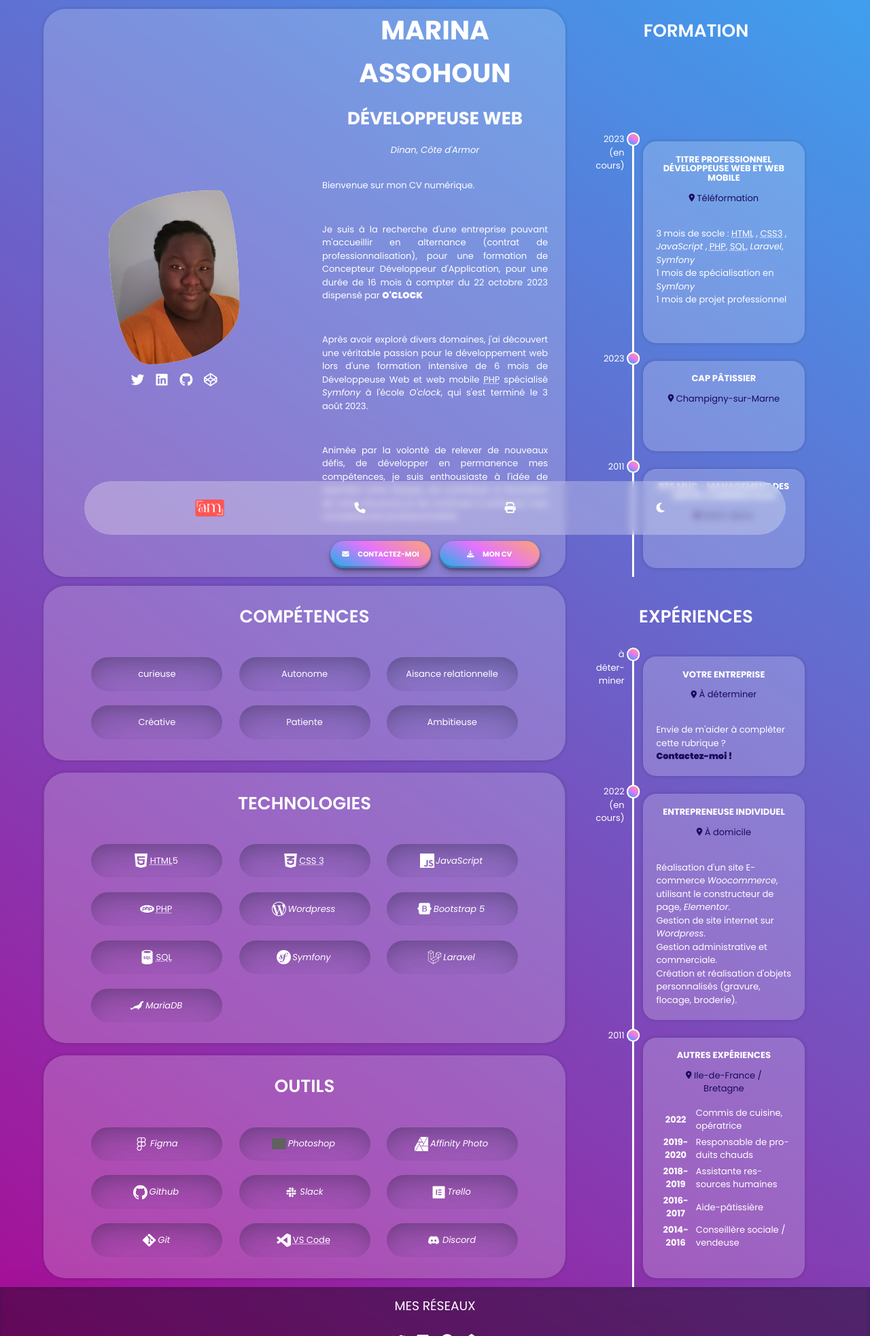
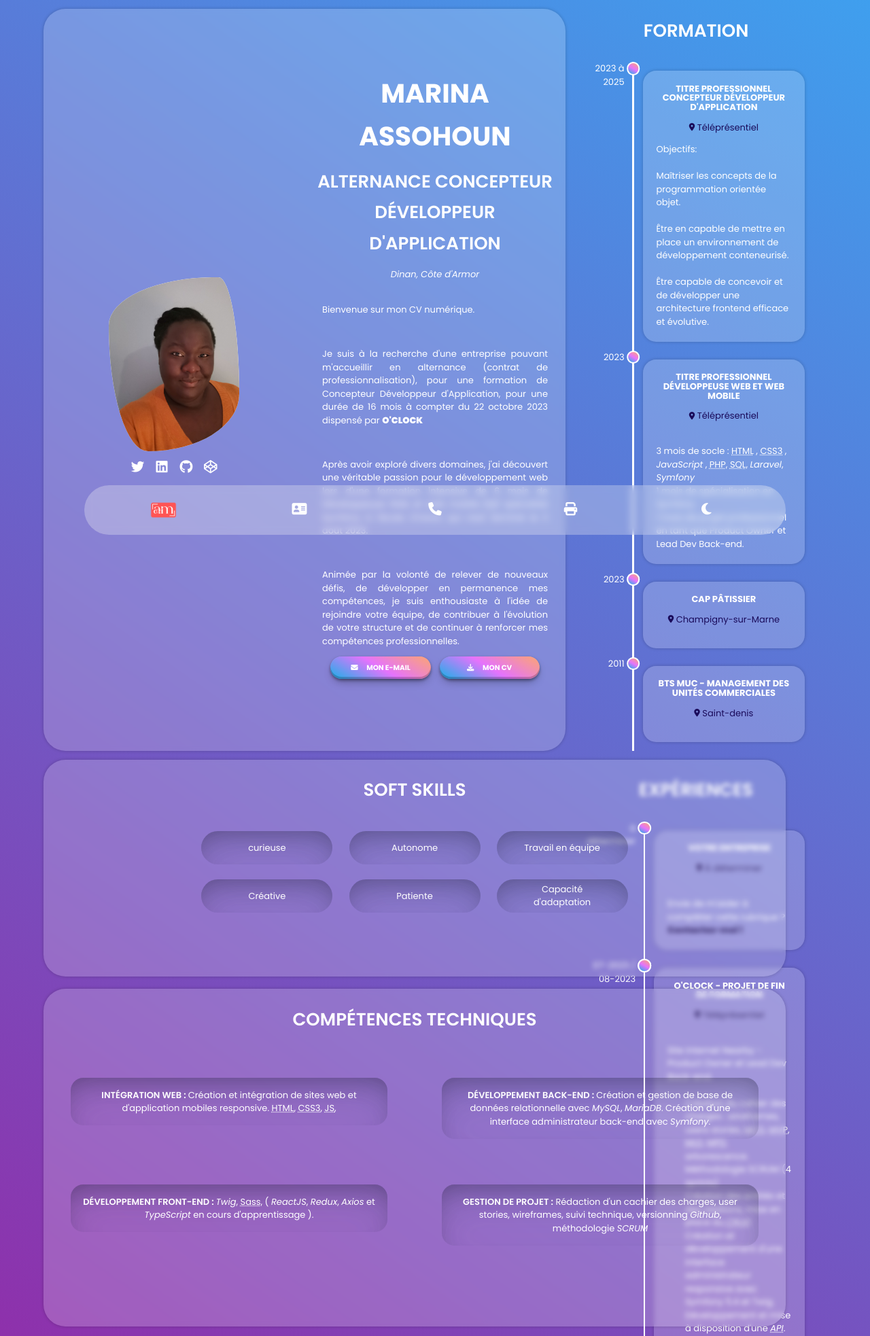
Before and after one commit to marinaassohoun/cv, a PHP site: page / in a window 1280 px wide. Shown: the top 1966 px of the page at 68% size. Run offline with PHP 8.4, Linux system fonts and the light colour scheme; some libraries are stand-ins or nearby versions; grey boxes are pictures that could not be loaded.

Commit message:
updated word hyphens, skills

```diff
--- a/assets/css/responsive_desktop.css
+++ b/assets/css/responsive_desktop.css
@@ -17,6 +17,9 @@
 
   .hidden {
     display: none;
+  }
+  .navbar__item--icon {
+    font-size: 1.5em;
   }
   /*** Main section ***/
   .main__wrapper {
@@ -89,7 +92,14 @@
   .skill__image {
     width: 1.6em;
   }
-
+  #technical-skill__cards {
+    grid-template-columns: repeat(2, 40em);
+    column-gap: 2em;
+    row-gap: 1em;
+  }
+  .technical-skill__card--item {
+    margin: 2em;
+  }
   /*** Main skills section ***/
   #skill__section {
     grid-column: span 2;
--- a/assets/css/responsive_tablet.css
+++ b/assets/css/responsive_tablet.css
@@ -7,6 +7,9 @@
   }
   hidden {
     display: none;
+  }
+  .navbar__item--icon {
+    font-size: 1.5em;
   }
 
   p {
@@ -84,11 +87,12 @@
     gap: 1em;
   }
   .soft__skills {
-    grid-column: span 3;
+    grid-column: 1 / 2;
     grid-row: 1;
   }
   .soft__skills .skill__cards {
-    grid-template-columns: repeat(3, 15em);
+    grid-template-columns: repeat(2, 10em);
+    column-gap: 3.5em;
   }
   .hard__skills {
     grid-column: 1 / 2;
@@ -97,6 +101,17 @@
   .tools {
     grid-column: 2 / 3;
     grid-row: 2;
+  }
+  .technical__skills {
+    grid-column: 2 / 3;
+    grid-row: 1;
+  }
+  #technical-skill__cards {
+    grid-template-columns: 20em;
+    row-gap: 1em;
+  }
+  .technical-skill__card--item {
+    margin: 0.5em;
   }
 
   /*** Timeline ***/
@@ -111,7 +126,7 @@
 
   /*** Training section ***/
   #training__section {
-    grid-column: 1;
+    grid-column: 1 / 2;
     grid-row: 3;
   }
 
@@ -121,7 +136,7 @@
   }
   /*** Experience section ***/
   #experience__section {
-    grid-column: 2;
+    grid-column: 2 / 3;
     grid-row: 3;
   }
 }
--- a/assets/css/style.css
+++ b/assets/css/style.css
@@ -21,8 +21,7 @@
 h6 {
   text-align: center;
   text-transform: uppercase;
-  hyphens: none;
-  font-weight: bolder;
+  hyphens: auto;
 }
 
 h1 {
@@ -32,12 +31,12 @@
 }
 
 h2 {
-  font-size: 1.8em;
-  font-weight: 700;
+  font-size: 1.7em;
+  font-weight: 600;
 }
 
 h3 {
-  font-size: 1.5em;
+  font-size: 1.4em;
   font-weight: 500;
   text-align: center;
 }
@@ -47,9 +46,26 @@
   font-weight: 400;
 }
 
+h1,
+h2,
+h3,
+h4,
+h5,
+h6,
+p,
+span,
+a,
+li,
+div,
+span {
+  hyphens: none;
+  -webkit-hyphens: none;
+  -moz-hyphens: none;
+  -ms-hyphens: none;
+  -o-hyphens: none;
+}
 p {
   padding: 1em 2em;
-  hyphens: none;
 }
 
 img {
@@ -122,8 +138,8 @@
 }
 
 #logo {
-  max-width: 5em;
-  min-width: 3.5em;
+  max-width: 4em;
+  min-width: 3em;
   cursor: pointer;
 }
 
@@ -135,7 +151,7 @@
 .navbar {
   background-color: rgba(245, 245, 245, 0.5);
   backdrop-filter: blur(0.4em);
-  z-index: 2;
+  z-index: 6;
   margin: 0 auto;
   padding: 0.3em;
   border-radius: 5em;
@@ -167,7 +183,8 @@
   width: fit-content;
   bottom: 3em;
   background-color: rgba(255, 255, 255, 0.8);
-  padding: 1em;
+  padding: 0.5em;
+
   border-radius: 2em;
   color: #1a0b5a;
   display: none;
@@ -298,8 +315,11 @@
 .about__button {
   grid-template-columns: 1fr 1fr;
   column-gap: 1em;
+
   width: 80%;
-  margin: 1em auto;
+  margin: 0 auto;
+  margin-bottom: 1em;
+  align-items: center;
 }
 
 .cv__link {
@@ -307,7 +327,8 @@
   backdrop-filter: blur(0.3em);
   border-radius: 2.5em;
   font-size: 0.8em;
-  padding: 1.2em;
+  padding: 0.8em;
+
   text-align: center;
   font-weight: bolder;
   box-shadow: rgba(0, 0, 0, 0.4) 0px 2px 4px,
@@ -348,39 +369,56 @@
   box-shadow: 0 0 5px rgba(0, 0, 0, 0.2);
 }
 
+.skill__image {
+  width: 1em;
+  filter: grayscale(100%) invert(100%);
+}
 .skill__card--item {
   width: 8em;
   min-width: 6em;
-}
-
-.card__item {
-  border: 1px solid transparent;
-  border-radius: 5em;
-  padding: 0.5em;
-  align-items: center;
-  justify-content: center;
-  box-shadow: rgba(50, 50, 93, 0.25) 0px 30px 60px -12px inset,
-    rgba(0, 0, 0, 0.3) 0px 18px 36px -18px inset;
-  transition: 0.3s ease-out;
-  height: 1.8em;
-  display: flex;
-}
-
-.card__item:hover {
-  box-shadow: #fc73b1 0px 30px 60px -12px inset;
-  transform: scale(1.2);
-  z-index: 2;
-}
-
-.skill__image {
-  width: 1em;
-  filter: grayscale(100%) invert(100%);
 }
 
 .card__item--text {
   font-size: 0.8em;
   text-align: center;
   padding: 0.2em;
+  z-index: 2;
+}
+.card__item {
+  border-radius: 5em;
+  padding: 0.5em;
+  height: 1.8em;
+  display: flex;
+}
+.card__item,
+.technical-card__item {
+  border: 1px solid transparent;
+  align-items: center;
+  justify-content: center;
+  box-shadow: rgba(50, 50, 93, 0.25) 0px 30px 60px -12px inset,
+    rgba(0, 0, 0, 0.3) 0px 18px 36px -18px inset;
+  transition: 0.3s ease-out;
+}
+
+.card__item:hover,
+.technical-card__item:hover {
+  box-shadow: #fc73b1 0px 30px 60px -12px inset;
+  transform: scale(1.2);
+}
+
+#technical-skill__cards {
+  gap: 1em;
+  grid-template-columns: 20em;
+}
+.technical-card__item {
+  border-radius: 1.5em;
+  padding: 1em;
+  display: flex;
+}
+.card__item--title {
+  font-size: 1em;
+  font-weight: 600;
+  text-transform: uppercase;
 }
 
 /*** Experience section ***/
@@ -394,21 +432,22 @@
   padding: 0;
 }
 
+/*** Training section ***/
+/* TIMELINE */
+
 .timeline__table,
 .timeline__paragraph {
   font-size: 1em;
 }
-
-/*** Training section ***/
-/* TIMELINE */
-
 .timeline {
   margin: 0 auto;
   max-width: 30em;
   display: grid;
   grid-template-columns: 1fr 0.2em 1fr;
 }
-
+.timeline__wrapper {
+  top: 0;
+}
 .timeline__right {
   grid-template-columns: 0.3fr 0.2em 1fr;
 }
--- a/index.html
+++ b/index.html
@@ -11,7 +11,7 @@
 
     <meta
       name="description"
-      content="CV numérique de Marina ASSOHOUN. Développeuse Web, curieuse et passionnée. Je suis à la recherche d'un emploi. "
+      content="CV numérique de Marina ASSOHOUN. Développeuse Web, curieuse et passionnée. Je suis à la recherche d'un d'une alternance pour la formation de Concepteur Développeur d'Application. "
     />
     <meta
       name="keywords"
@@ -105,17 +105,27 @@
                 />
               </a>
             </li>
-            <li class="navbar__item--list hidden">
+            <li class="navbar__item--list">
               <a
                 class="navbar__item--link"
                 href="#about__section"
                 aria-label="Aller à la section À propos"
               >
-                <i
-                  class="navbar__item--icon fa-solid fa-address-card fa-lg"
-                ></i>
+                <i class="navbar__item--icon fa-solid fa-address-card"></i>
                 <span class="navbar__item--tooltip" id="about-tooltip"
                   >À propos</span
+                >
+              </a>
+            </li>
+            <li class="navbar__item--list hidden">
+              <a
+                class="navbar__item--link"
+                href="#skill__section"
+                aria-label="Aller à la section Compétences"
+              >
+                <i class="navbar__item--icon fa-solid fa-sitemap"></i>
+                <span class="navbar__item--tooltip" id="skills-tooltip"
+                  >Compétences</span
                 >
               </a>
             </li>
@@ -125,9 +135,7 @@
                 href="#training__section"
                 aria-label="Aller à la section Formation"
               >
-                <i
-                  class="navbar__item--icon fa-solid fa-graduation-cap fa-lg"
-                ></i>
+                <i class="navbar__item--icon fa-solid fa-graduation-cap"></i>
                 <span class="navbar__item--tooltip" id="training-tooltip"
                   >Formation</span
                 >
@@ -139,7 +147,7 @@
                 href="#experience__section"
                 aria-label="Aller à la section Expériences"
               >
-                <i class="navbar__item--icon fa-solid fa-briefcase fa-lg"></i>
+                <i class="navbar__item--icon fa-solid fa-briefcase"></i>
                 <span class="navbar__item--tooltip" id="experience-tooltip"
                   >Expériences</span
                 >
@@ -151,7 +159,7 @@
                 href="tel:0651945451"
                 aria-label="Lancer l'appel téléphonique du numéro: 0651945451"
               >
-                <i class="navbar__item--icon fa-solid fa-phone fa-lg"></i>
+                <i class="navbar__item--icon fa-solid fa-phone"></i>
                 <span class="navbar__item--tooltip" id="phone-tooltip"
                   >Appeler</span
                 >
@@ -165,9 +173,7 @@
                 rel="noopener no-referrer"
                 aria-label="Lancer l'impression du cv de Marina Assohoun"
               >
-                <i
-                  class="print__icon navbar__item--icon fa-solid fa-print fa-lg"
-                ></i>
+                <i class="print__icon navbar__item--icon fa-solid fa-print"></i>
                 <span class="navbar__item--tooltip" id="print-tooltip"
                   >Imprimer</span
                 >
@@ -177,7 +183,7 @@
               <!-- <a class="navbar__item--link theme"> -->
               <i
                 id="theme__icon"
-                class="navbar__item--icon fa-solid fa-moon fa-lg"
+                class="navbar__item--icon fa-solid fa-moon"
               ></i>
               <span class="navbar__item--tooltip" id="theme-tooltip"
                 >Thème</span
@@ -260,7 +266,9 @@
             </div>
             <div class="about__container--2">
               <h1 class="about__title--1">Marina Assohoun</h1>
-              <h2 class="about__title--2">Développeuse Web</h2>
+              <h2 class="about__title--2">
+                Alternance Concepteur Développeur d'Application
+              </h2>
               <address class="about__adress">Dinan, Côte d'Armor</address>
 
               <p class="about__text">Bienvenue sur mon CV numérique.</p>
@@ -301,7 +309,7 @@
                   target="_blank"
                 >
                   <i class="cv__icon envelope fa-solid fa-envelope"></i>
-                  Contactez-moi
+                  Mon e-mail
                 </a>
                 <a
                   class="about__cv cv__link"
@@ -318,11 +326,10 @@
         </section>
 
         <!-- skills -->
-
         <section class="grid main__skills" id="skill__section">
           <!-- soft skills -->
           <div class="skills soft__skills">
-            <h3 class="section__title soft__skills--title">Compétences</h3>
+            <h3 class="section__title soft__skills--title">Soft Skills</h3>
 
             <div class="skill__cards grid">
               <div class="skill__card--item">
@@ -349,8 +356,8 @@
                 <div class="card__item">
                   <span
                     class="card__item--text"
-                    aria-label="Compétence : Aisance relationnelle"
-                    >Aisance relationnelle
+                    aria-label="Compétence : Travail en équipe"
+                    >Travail en équipe
                   </span>
                 </div>
               </div>
@@ -379,9 +386,84 @@
                 <div class="card__item">
                   <span
                     class="card__item--text"
-                    aria-label="Compétence : Ambitieuse"
-                    >Ambitieuse
+                    aria-label="Compétence : Capacité d'adaptation"
+                    >Capacité d'adaptation
                   </span>
+                </div>
+              </div>
+            </div>
+          </div>
+          <!-- Technical Skills -->
+          <div class="skills technical__skills">
+            <h3 class="section__title technical__skills--title">
+              Compétences Techniques
+            </h3>
+
+            <div class="skill__cards grid" id="technical-skill__cards">
+              <div class="technical-skill__card--item">
+                <div class="technical-card__item">
+                  <div class="card__item--text">
+                    <span
+                      aria-label="Compétence technique: Intégration web"
+                      class="card__item--title"
+                    >
+                      Intégration web :
+                    </span>
+                    Création et intégration de sites web et d'application
+                    mobiles responsive.
+                    <abbr title="HyperText Markup Language">HTML</abbr>,
+                    <abbr title="Cascading Style Sheets 3">CSS3</abbr>,
+                    <abbr title="JavaScript">JS</abbr>,
+                  </div>
+                </div>
+              </div>
+
+              <div class="technical-skill__card--item">
+                <div class="technical-card__item">
+                  <div class="card__item--text">
+                    <span
+                      aria-label="Compétence technique : Autonome"
+                      class="card__item--title"
+                    >
+                      Développement Back-end :
+                    </span>
+                    Création et gestion de base de données relationnelle avec
+                    <em>MySQL</em>, <em>MariaDB</em>. Création d'une interface
+                    administrateur back-end avec <em>Symfony</em>.
+                  </div>
+                </div>
+              </div>
+
+              <div class="technical-skill__card--item">
+                <div class="technical-card__item">
+                  <div class="card__item--text">
+                    <span
+                      class="card__item--title"
+                      aria-label="Compétence technique : Développement front-end"
+                    >
+                      Développement front-end :
+                    </span>
+                    <em>Twig</em>,
+                    <abbr title="Sass: Syntactically Awesome Style Sheet"
+                      >Sass</abbr
+                    >, ( <em>ReactJS</em>, <em>Redux</em>, <em>Axios</em> et
+                    <em>TypeScript</em>
+                    en cours d'apprentissage ).
+                  </div>
+                </div>
+              </div>
+              <div class="technical-skill__card--item">
+                <div class="technical-card__item">
+                  <div class="card__item--text">
+                    <span
+                      class="card__item--title"
+                      aria-label="Compétence technique: Gestion de projet"
+                      >Gestion de projet :</span
+                    >
+                    Rédaction d'un cachier des charges, user stories,
+                    wireframes, suivi technique, versionning <em>Github</em>,
+                    méthodologie <em>SCRUM</em>
+                  </div>
                 </div>
               </div>
             </div>
@@ -456,6 +538,25 @@
                     aria-label="Technologie : php"
                   >
                     <abbr title="PHP: Hypertext Preprocessor">PHP</abbr>
+                  </figcaption>
+                </figure>
+              </div>
+              <div class="skill__card--item">
+                <figure class="php card__item">
+                  <img
+                    class="skill__image logo__html"
+                    id="sass__icon"
+                    src="assets/images/sass_icon.svg"
+                    alt="logo Php"
+                    aria-labelledby="sass__icon"
+                  />
+                  <figcaption
+                    class="card__item--text"
+                    aria-label="Technologie : Sass"
+                  >
+                    <abbr title="Sass: Syntactically Awesome Style Sheet"
+                      >Sass</abbr
+                    >
                   </figcaption>
                 </figure>
               </div>
@@ -725,11 +826,41 @@
           <h3 class="section__title training__title">Formation</h3>
           <div class="timeline__wrapper grid">
             <div class="timeline timeline__right">
-              <!-- TITRE DEVELOPPEUR WEB  -->
+              <!-- TITRE CONCEPTEUR DEVELOPPEUR WEB  -->
               <div class="timeline__component timeline__component--date">
                 <div class="timeline__date timeline__date--right">
-                  <time datetime="2023-02-08">2023 </time>
-                  (en cours)
+                  <time datetime="2023-10-22">2023 </time> à
+                  <time datetime="2023-01-22">2025 </time>
+                </div>
+              </div>
+              <div class="timeline__middle">
+                <div class="timeline__point"></div>
+              </div>
+              <!-- TITRE DEVELOPPEUR WEB  -->
+              <div class="timeline__component timeline__component--bg">
+                <h4 class="timeline__title">
+                  Titre Professionnel Concepteur Développeur d'Application
+                </h4>
+                <span class="timeline__place" aria-label="Téléprésentiel">
+                  <i class="fa-sharp fa-solid fa-location-dot fa-sm"></i>
+                  Téléprésentiel</span
+                >
+                <span>Objectifs: </span>
+                <p class="timeline__paragraph">
+                  Maîtriser les concepts de la programmation orientée objet.
+                </p>
+                <p class="timeline__paragraph">
+                  Être en capable de mettre en place un environnement de
+                  développement conteneurisé.
+                </p>
+                <p class="timeline__paragraph">
+                  Être capable de concevoir et de développer une architecture
+                  frontend efficace et évolutive.
+                </p>
+              </div>
+              <div class="timeline__component timeline__component--date">
+                <div class="timeline__date timeline__date--right">
+                  <time datetime="2023-08-03">2023 </time>
                 </div>
               </div>
               <div class="timeline__middle">
@@ -739,16 +870,16 @@
                 <h4 class="timeline__title">
                   Titre Professionnel Développeuse Web et Web Mobile
                 </h4>
-                <span class="timeline__place" aria-label="Téléformation">
+                <span class="timeline__place" aria-label="Téléprésentiel">
                   <i class="fa-sharp fa-solid fa-location-dot fa-sm"></i>
-                  Téléformation</span
+                  Téléprésentiel</span
                 >
                 <p class="timeline__paragraph">
                   <i></i>
                   3 mois de socle :
                   <abbr title="HyperText Markup Language">HTML</abbr>
                   ,
-                  <abbr title="Cascading Style Sheets">CSS3</abbr>
+                  <abbr title="Cascading Style Sheets 3">CSS3</abbr>
                   ,
                   <i>JavaScript</i>
                   ,
@@ -757,7 +888,8 @@
                   <em>Laravel</em>, <em>Symfony</em><br />
                   1 mois de spécialisation en
                   <em>Symfony</em><br />
-                  1 mois de projet professionnel
+                  1 mois de projet professionnel en tant que Product Owner et
+                  Lead Dev Back-end.
                 </p>
               </div>
 
@@ -809,7 +941,7 @@
 
           <div class="experience__item">
             <div class="timeline timeline__right">
-              <!-- TITRE DEVELOPPEUR WEB  -->
+              <!-- Nouvelle expérience -->
               <div class="timeline__component timeline__component--date">
                 <div class="timeline__date timeline__date--right">
                   <span>&Agrave; déterminer </span>
@@ -835,6 +967,73 @@
                 >
               </div>
 
+              <!-- MICRO ENTREPRISE-->
+              <div class="timeline__component timeline__component--date">
+                <div class="timeline__date timeline__date--right">
+                  <time datetime="2023-07-04">07-2023 </time>/
+                  <time datetime="2023-08-03">08-2023 </time>
+                </div>
+              </div>
+              <div class="timeline__middle">
+                <div class="timeline__point"></div>
+                <div class="timeline__point timeline__point--bottom"></div>
+              </div>
+              <div
+                class="timeline__component timeline__component--bottom timeline__component--bg"
+              >
+                <h4 class="timeline__title">
+                  O'clock - Projet de fin de formation
+                </h4>
+                <span class="timeline__place" aria-label="À domicile">
+                  <i class="fa-sharp fa-solid fa-location-dot fa-sm"></i>
+                  Téléprésentiel</span
+                >
+                <p class="timeline__paragraph">
+                  Site internet Nearby - Product Owner et Lead Dev Back-end.
+                </p>
+                <ul>
+                  <li>
+                    Création du cahier des charges : wireframes, users stories,
+                    <abbr title="Modèle Conceptuel des Données">MCD</abbr>,
+                    <abbr title="Minimum Viable Product">MVP</abbr>,
+                    <abbr title="Modèle Logique des Données">MLD</abbr>,
+                    <abbr title="Modèle Physique des Données">MPD</abbr>,
+                    arborescence.
+                  </li>
+                  <li>Méthodologie SCRUM (4 sprints)</li>
+                  <li>
+                    Création des entités et des relations, mise en place du
+                    <em
+                      ><abbr title="CRUD: Create, Read, Update and Delete"
+                        >CRUD</abbr
+                      ></em
+                    >
+                  </li>
+                  <li>
+                    Création et développement d'une interface administrateur
+                    responsive avec <em>Symfony</em> 5.4 et Twig.
+                  </li>
+                  <li>
+                    Développement et mise à disposition d'une
+                    <em
+                      ><abbr title="API: application programming interface"
+                        >API</abbr
+                      ></em
+                    >.
+                  </li>
+                  <li>
+                    Gestion de l'authentification avec
+                    <em><abbr title="JWT: JSON Web Tokens">JWT</abbr></em
+                    >.
+                  </li>
+                  <li>
+                    Gestion des uploads de fichers (images)
+                    <em><abbr title="AWS: Amazon Web Services ">AWS</abbr></em
+                    >.
+                  </li>
+                  <li>Déploiement sur <em>Heroku</em></li>
+                </ul>
+              </div>
               <!-- MICRO ENTREPRISE-->
               <div class="timeline__component timeline__component--date">
                 <div class="timeline__date timeline__date--right">
@@ -866,7 +1065,6 @@
                   flocage, broderie).
                 </p>
               </div>
-
               <!-- Autres expériences -->
               <div class="timeline__component timeline__component--date">
                 <div class="timeline__date timeline__date--right">
```
Also changed, not shown: README.md, assets/images/sass_icon.svg (added), 1 other file.
